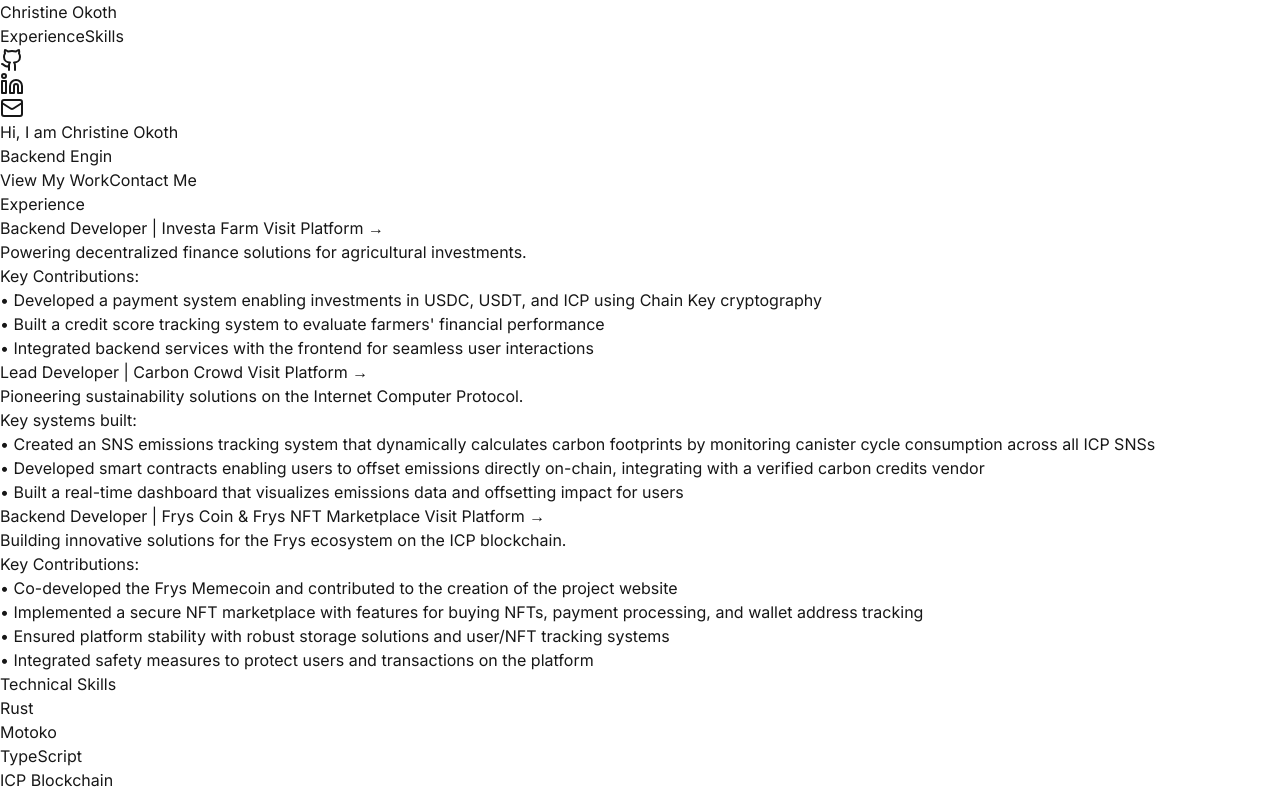
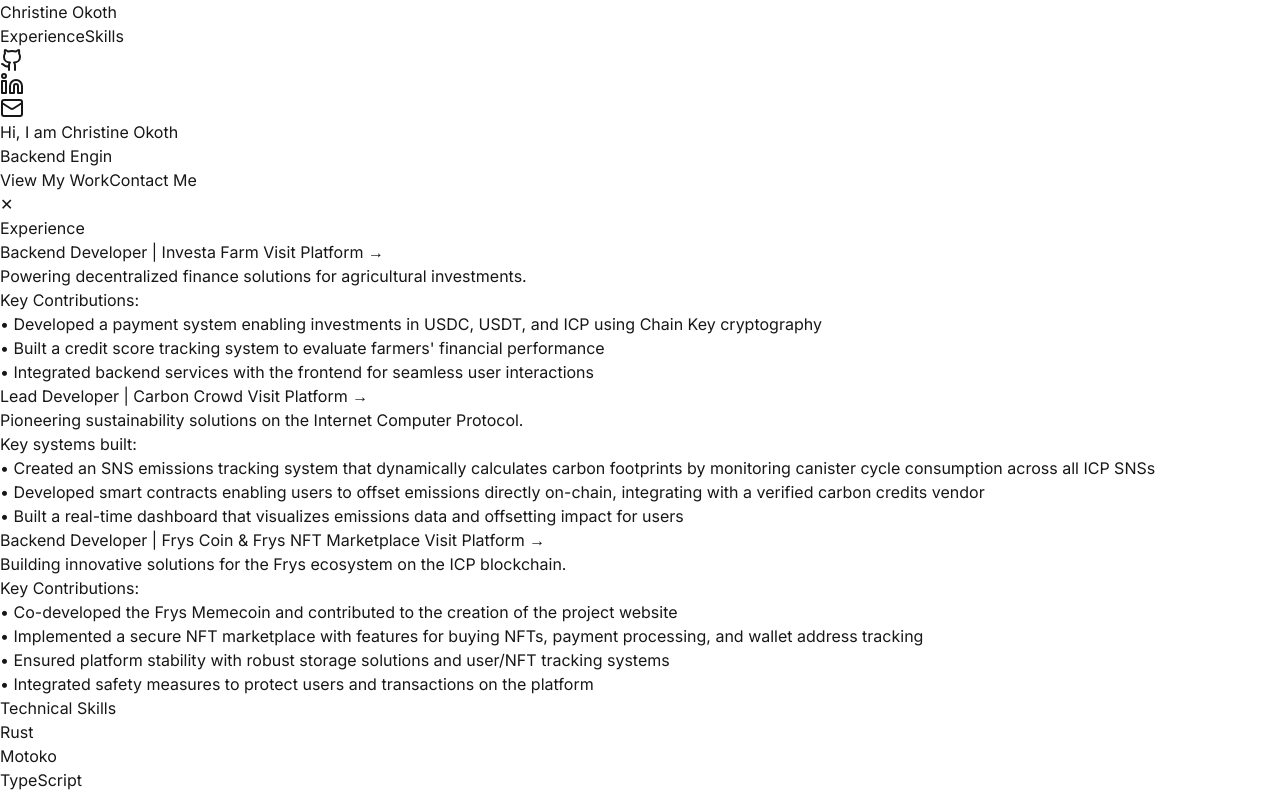
Before and after one commit to chriss1525/my-portfolio, a Next.js app: page / in a window 1280 px wide. Shown: the top 796 px of the page. Built offline with nearby package versions, Linux system fonts and the light colour scheme.

Commit message:
add close item

```diff
--- a/src/app/page.tsx
+++ b/src/app/page.tsx
@@ -19,7 +19,7 @@
             : "opacity-0 h-0 overflow-hidden"
         }`}
       >
-        <Timeline />
+        <Timeline onClose={() => setShowExperiences(false)} />
       </div>
       <Skills />
     </main>
--- a/src/components/Timeline.tsx
+++ b/src/components/Timeline.tsx
@@ -1,10 +1,22 @@
+"useclient";
+
 import { experience } from "../data/experience";
 
-export default function Timeline() {
+interface TimelineProps {
+  onClose: () => void;
+}
+
+export default function Timeline({ onClose }: TimelineProps) {
   return (
     <section id="experience" className="py-20">
-      <h2 className="text-3xl font-bold text-center mb-12">Experience</h2>
-      <div className="max-w-4xl mx-auto px-4">
+      <div className="max-w-4xl mx-auto px-4 relative">
+        <button
+          onClick={onClose}
+          className="absolute right-6 top-0 text-blue-500 hover:text-blue-400 transition-colors"
+        >
+          ✕
+        </button>
+        <h2 className="text-3xl font-bold text-center mb-12">Experience</h2>
         <div className="space-y-8">
           {experience.map((item, index) => (
             <div
```
